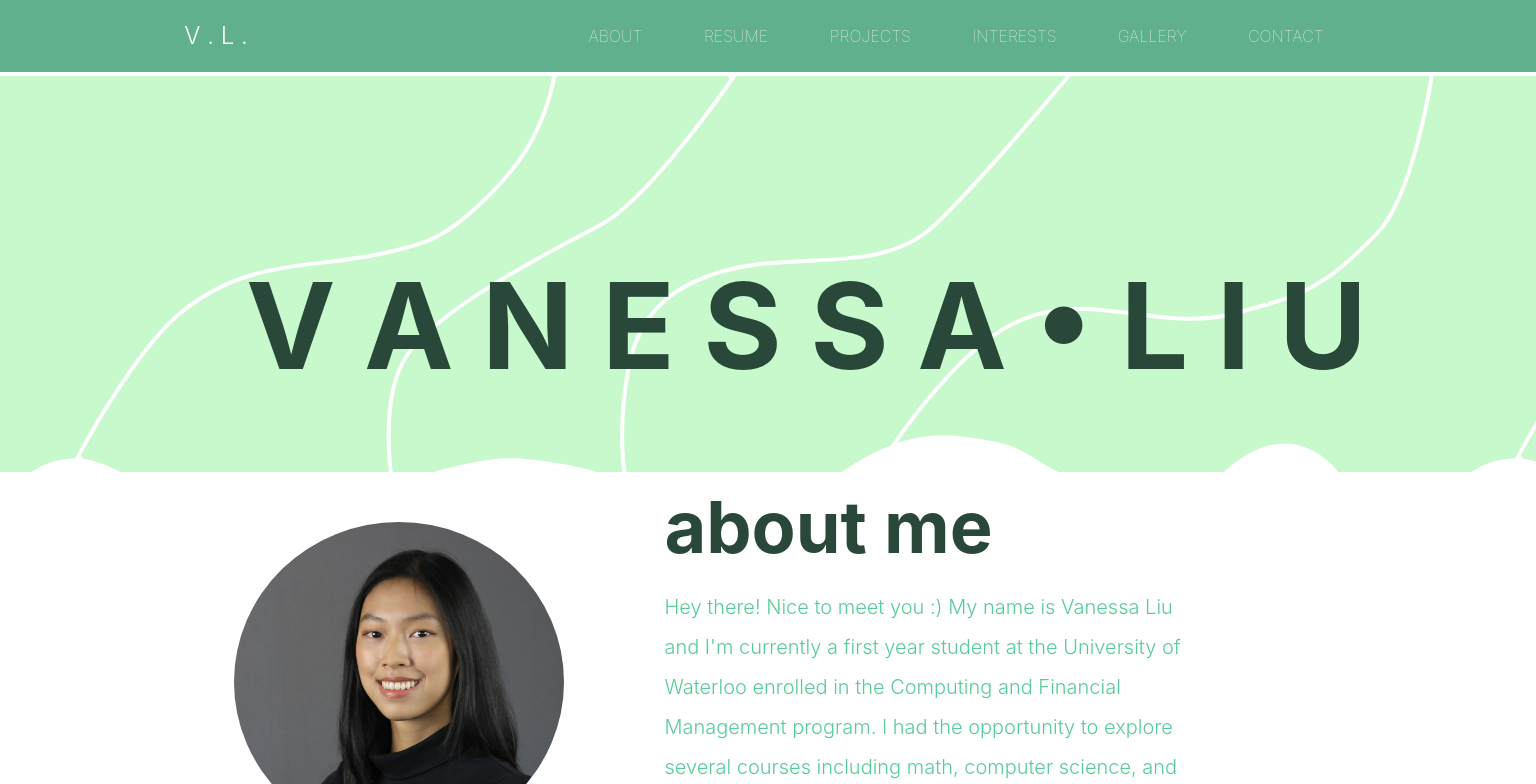
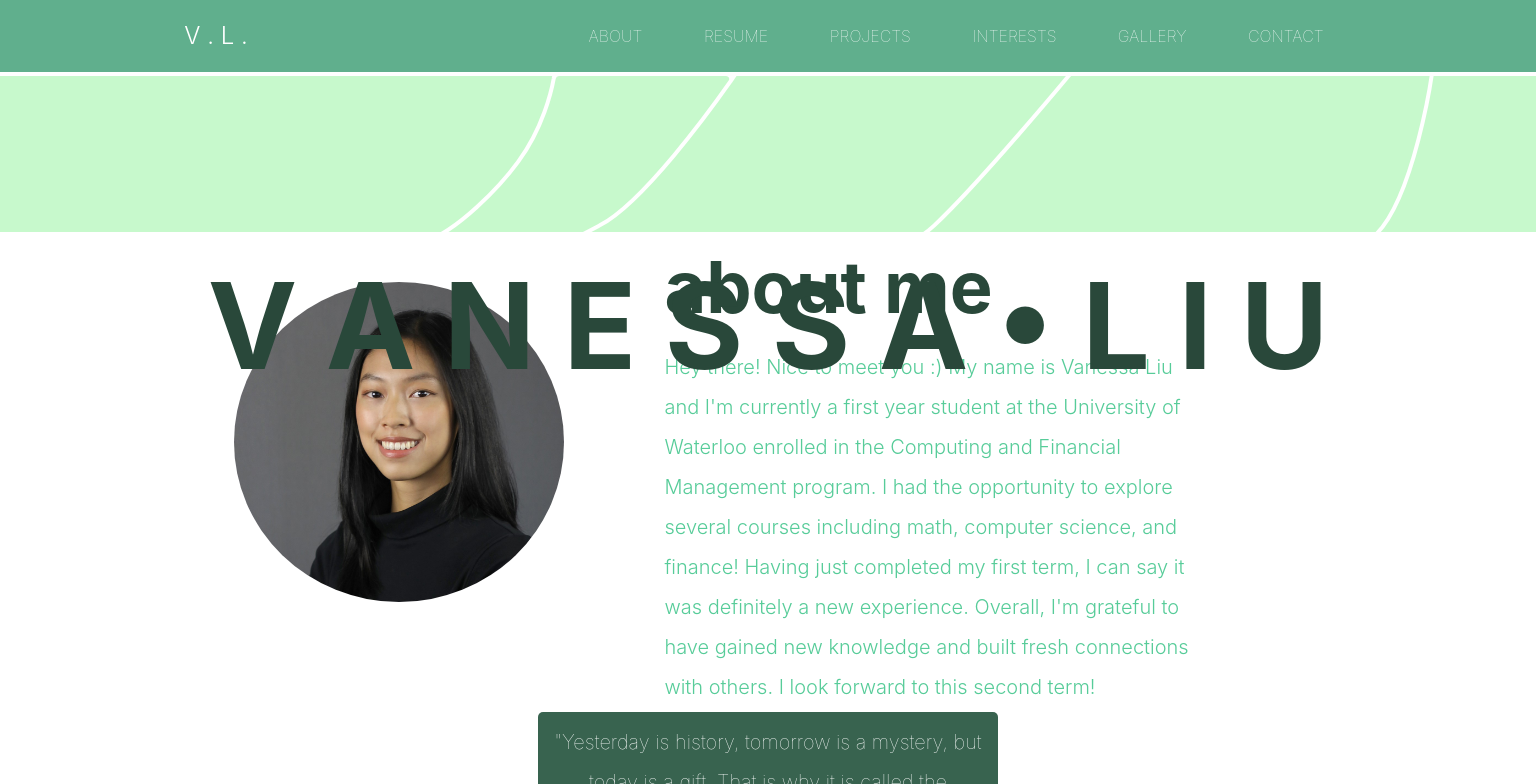
Before and after one commit to NessaLiu/nessaliu.github.io, a React (Create React App) app: page / in a window 1536 px wide. Shown: the top 784 px of the page. Built offline with nearby package versions, Linux system fonts and the light colour scheme.

Commit message:
feature: starting to fix responsiveness

```diff
--- a/src/components/Banner/banner.css
+++ b/src/components/Banner/banner.css
@@ -1,5 +1,7 @@
+
 #banner{
-    max-height: 50vh;
+    height: 20vh;
+    display: block;
     background-image: url("../../images/banner-bg.svg");
     width: 100%;
     position: relative;
@@ -13,12 +15,34 @@
 }
 
 .banner-name{
-    font-size: 120px;
+    font-size: 35px;
     color: #29483A;
     line-height: 2em;
-    padding: 5% 0% 5% 5%;
+    padding: 5%;
     text-align: center;
     position: relative;
+}
+
+@media (min-width: 1024px) {
+    .banner-name {
+        font-size: 80px;
+    };
+
+    #banner {
+        height: 50vh;
+    }
+
+}
+
+@media (min-width: 1440px) {
+    .banner-name {
+        font-size: 120px;
+    };
+
+    #banner {
+        height: 50vh;
+    }
+
 }
 /*
 .banner-bg{
```
